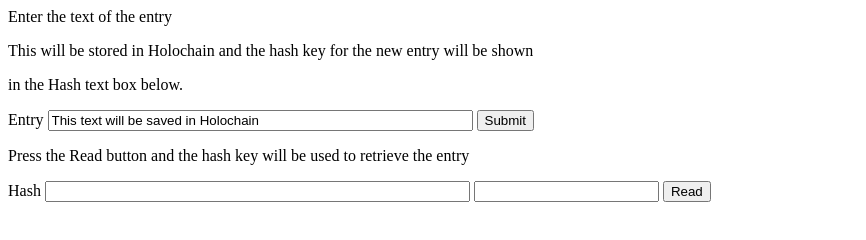
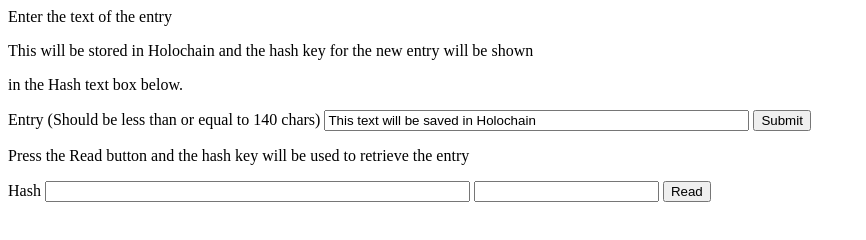
Before and after one commit to lovesh/test-holochain, a plain HTML site: page ui/index.html in a window 1280 px wide. Shown: the whole page, without its empty margins (0-866 px from the left). Drawn offline with Linux system fonts and the light colour scheme.

Commit message:
update form
Signed-off-by: lovesh harchandani <lovesh.bond@gmail.com>

```diff
--- a/ui/index.html
+++ b/ui/index.html
@@ -7,7 +7,7 @@
 <p>Enter the text of the entry</p>
 <p>This will be stored in Holochain and the hash key for the new entry will be shown</p>
 <p>in the Hash text box below.</p>
-<label for="entry">Entry</label>
+<label for="entry">Entry (Should be less than or equal to 140 chars)</label>
 <input type="text" id="holoWorldEntry" size="50" value="This text will be saved in Holochain" />
 <button type="submit" id="submitEntry">Submit</button>
 </form>
```
